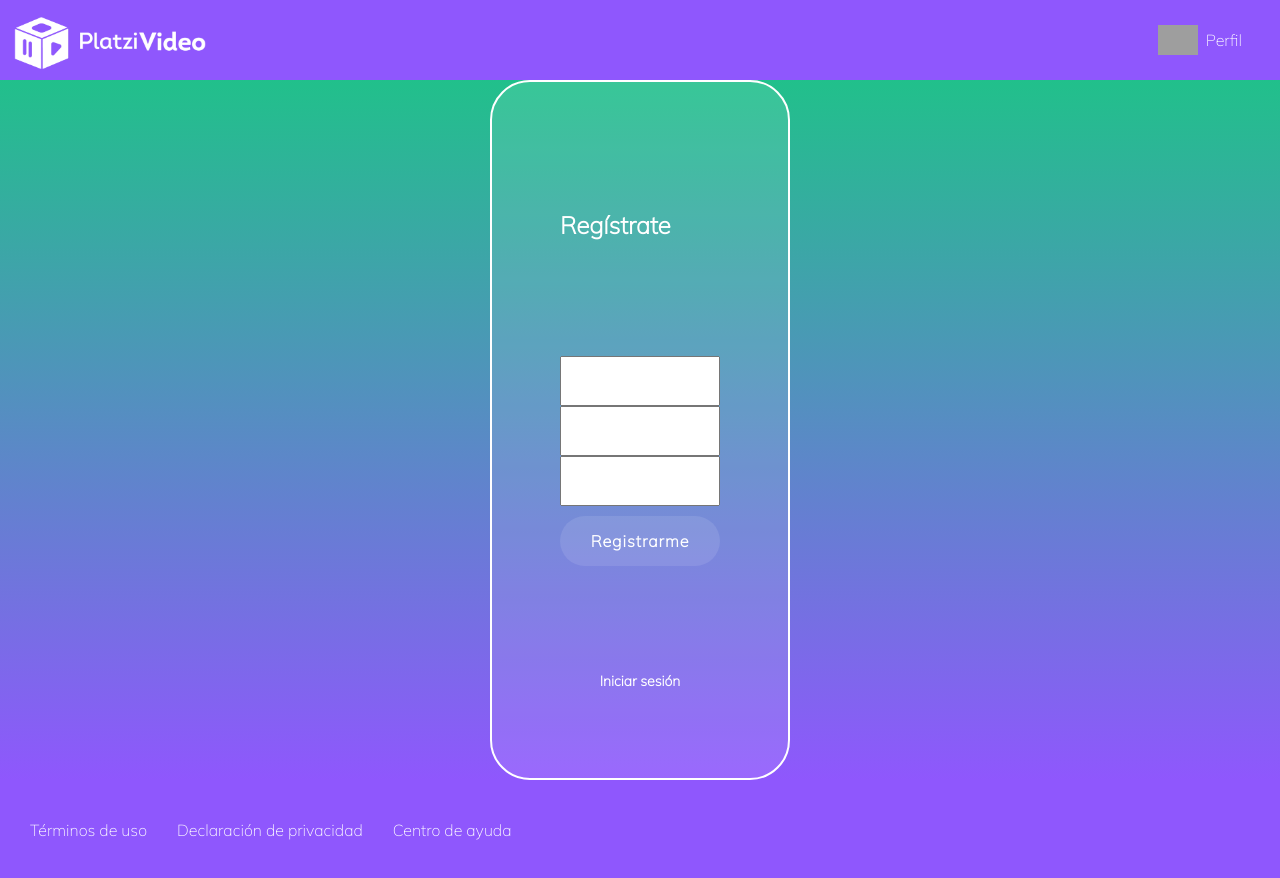
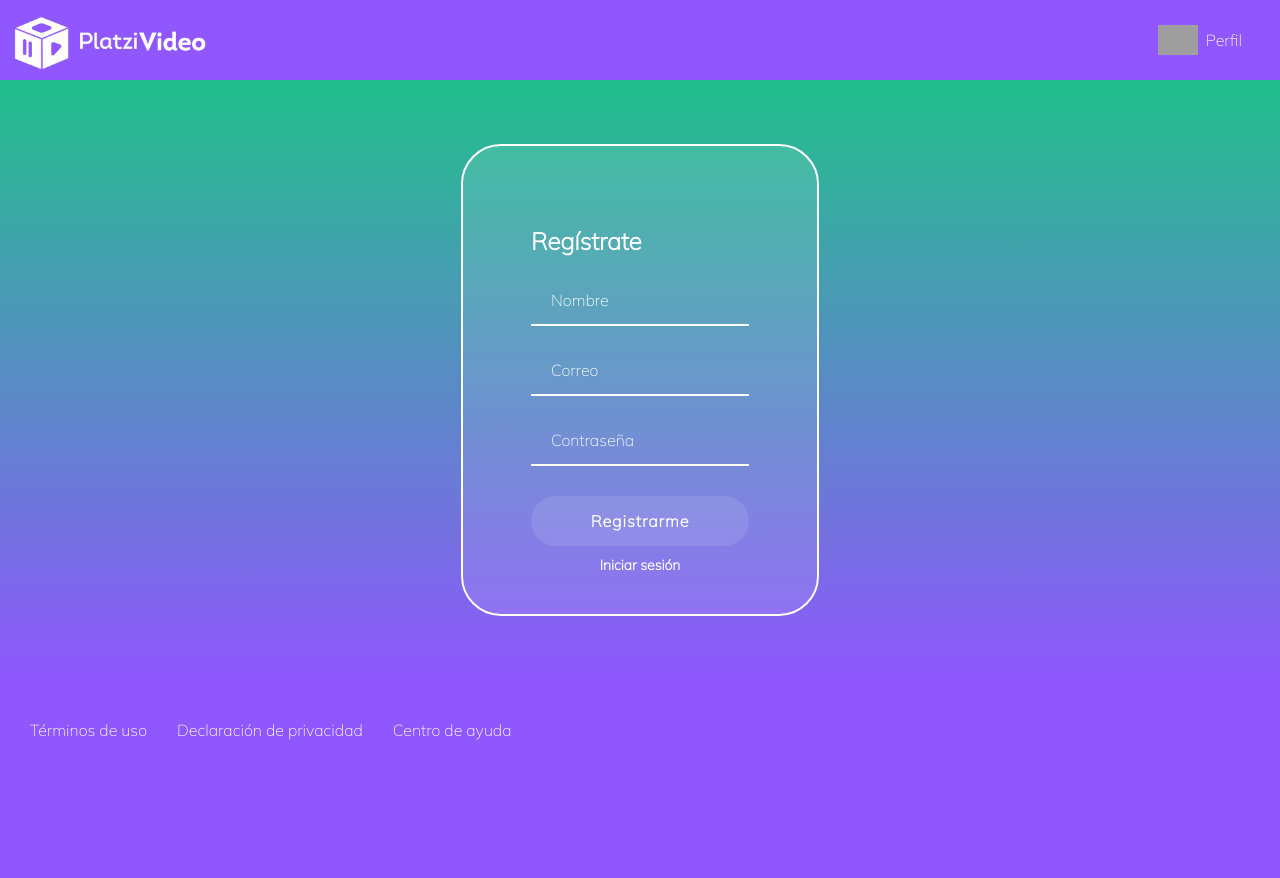
Before and after one commit to csantosr/PlatziVideo, a React app: page /register in a window 1280 px wide. After the commit the page ends 800 px from the top, so only its background shows below. Built offline with nearby package versions, Linux system fonts and the light colour scheme; grey boxes are pictures that could not be loaded.

Commit message:
Register state

```diff
--- a/src/assets/styles/containers/Register.scss
+++ b/src/assets/styles/containers/Register.scss
@@ -1,4 +1,3 @@
-
 .register {
   background: linear-gradient(#21C08B, #8f57fd);
   display: flex;
@@ -15,8 +14,6 @@
   border-radius: 40px;
   color: white;
   padding: 60px 68px 40px;
-  min-height: 700px;
-  width: 300px;
   display: flex;
   justify-content: space-around;
   flex-direction: column;
--- a/src/containers/Register.jsx
+++ b/src/containers/Register.jsx
@@ -1,18 +1,55 @@
-import React from 'react';
+import React, { useState } from 'react';
 
 import { Link } from 'react-router-dom';
 
+import '../assets/styles/components/Input.scss';
 import '../assets/styles/containers/Register.scss';
 
-const Register = () => (
+const Register = () => {
+  const [form, setValues] = useState({
+    name: '',
+    email: '',
+    password: '',
+  });
+
+  const handleUpdateInput = (event) => {
+    setValues({
+      ...form,
+      [event.target.name]: event.target.value,
+    });
+  };
+
+  const handleSubmit = (event) => {
+    event.preventDefault();
+    console.log(form);
+  };
+  return (
     <section className='register'>
       <section className='register__container'>
         <h2>Regístrate</h2>
-      <form className='register__container--form'>
-        <input className='input' type='text' placeholder='Nombre' />
-        <input className='input' type='text' placeholder='Correo' />
-        <input className='input' type='password' placeholder='Contraseña' />
-        <button className='button' type='button'>Registrarme</button>
+        <form className='register__container--form' onSubmit={handleSubmit}>
+          <input
+            className='input input-form'
+            type='text'
+            placeholder='Nombre'
+            name='name'
+            onChange={handleUpdateInput}
+          />
+          <input
+            className='input input-form'
+            type='text'
+            placeholder='Correo'
+            name='email'
+            onChange={handleUpdateInput}
+          />
+          <input
+            className='input input-form'
+            type='password'
+            placeholder='Contraseña'
+            name='password'
+            onChange={handleUpdateInput}
+          />
+          <button className='button' type='submit'>Registrarme</button>
         </form>
         <section className='register__container--login'>
           <Link to='/login'>Iniciar sesión</Link>
@@ -20,5 +57,6 @@ const Register = () => (
       </section>
     </section>
   );
+};
 
 export default Register;
```
Lines whose indentation alone changed are shown as unchanged.
